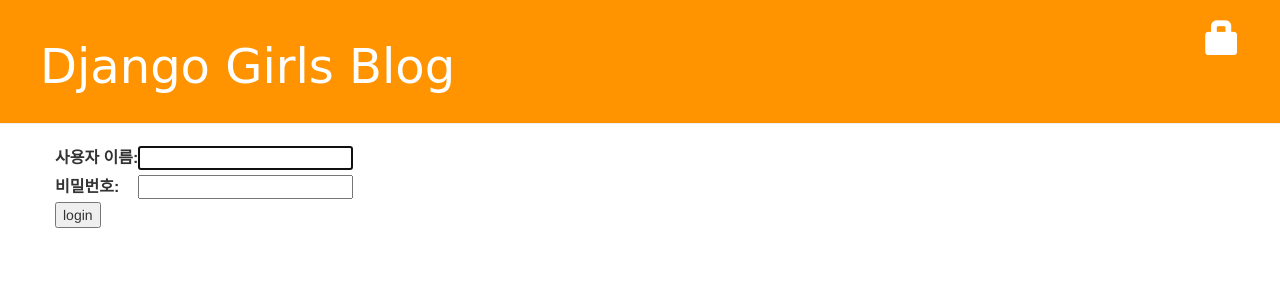
After one commit to Hjcom/Django_girls, a Django app: page /accounts/login/ in a window 1280 px wide. The commit adds this page. Shown: the top 300 px of the page. Run offline with Django 3.2, Linux system fonts and the light colour scheme; some libraries are stand-ins or nearby versions.

Commit message:
Add login, logout

```diff
--- a/app/blog/templates/blog/base.html
+++ b/app/blog/templates/blog/base.html
@@ -28,6 +28,10 @@
                 <!-- 글리프콘 + 적용 -->
                 <a href="{% url 'post_new' %}" class="top-menu"><span class="glyphicon glyphicon-plus"></span></a>
                 <a href="{% url 'post_draft_list' %}" class="top-menu"><span class="glyphicon glyphicon-edit"></span><</a>
+                <p class="top-menu">Hello {{ user.username }} <small>(<a href="{% url 'logout' %}">Log out</a>)</small></p>
+            {% else %}
+            <!-- 로그인 버튼 추가 -->
+                <a href="{% url 'login' %}" class="top-menu"><span class="glyphicon glyphicon-lock"></span></a>
             {% endif %}
             <h1><a href="/">Django Girls Blog</a></h1>
         </div>
--- /dev/null
+++ b/app/blog/templates/registration/login.html
@@ -0,0 +1,31 @@
+<!--로그인 버튼 클릭 시 호출되는 템플릿-->
+{% extends "blog/base.html" %}
+
+
+{% block content %}
+    <!--데이터 에러가 날 경우 나타나는 이벤트-->
+    {% if form.errors %}
+        <p>이름과 비멀번호가 일치하지 않습니다. 다시 시도해주세요.</p>
+    {% endif %}
+
+
+    <form method="post" action="{% url 'login' %}">
+        {% csrf_token %}
+        <table>
+            <tr>
+                <!--레이블 태그 랜더링 / 어떻게 한글 라벨값이 나오는지는 의문-->
+                <td>{{ form.username.label_tag }}</td>
+                <td>{{ form.username }}</td>
+            </tr>
+            <tr>
+                <td>{{ form.password.label_tag }}</td>
+                <td>{{ form.password }}</td>
+            </tr>
+        </table>
+
+        <input type="submit" value="login" />
+
+        <!--next :로그인 성공 후 리디렉션 할 URL-->
+        <input type="hidden" name="next" value="{{ next }}" />
+    </form>
+{% endblock %}
--- a/app/config/settings.py
+++ b/app/config/settings.py
@@ -120,3 +120,6 @@ USE_TZ = True
 
 STATIC_URL = '/static/'
 STATIC_ROOT = os.path.join(BASE_DIR, "static/")
+
+# 로그인 뒤 리디렉션되는 경로
+LOGIN_REDIRECT_URL = '/'
--- a/app/config/urls.py
+++ b/app/config/urls.py
@@ -1,8 +1,27 @@
 from django.contrib import admin
-from django.conf.urls import include, url
+from django.urls import path, include
+
+
+from django.contrib.auth import views
 
 
 urlpatterns = [
-    url(r'^admin/', admin.site.urls),
-    url(r'', include('blog.urls')),
+    path('admin/', admin.site.urls), # 관리자 페이지
+
+    # 기본 로그인 뷰 호출(템플릿명은 registration/login.html이 기본값이므로 생략해도 됨)
+    path('accounts/login/', views.LoginView.as_view(), name='login'),
+
+    # 기본 로그아웃 뷰 호출 / as_views() 사용하면 kwargs 속성은 검사하지 않으므로 naxt_page 속성값을 사용함
+    path('accounts/logout/', views.LogoutView.as_view(next_page='/'), name='logout'),
+
+    # 처음 페이지를 메인페이지를 들어갈때 blog/urls.py의 영향을 받는다.
+    path('', include('blog.urls')),
 ]
+
+
+# 1.x 버전에선
+# path('accounts/login/', views.login, name='login'),
+# path('accounts/logout/', views.logout, name='logout', kwargs={'next_page': '/'}),
+
+# 장고 로그인, 로그아웃 뷰 내용은
+# https://docs.djangoproject.com/en/2.1/topics/auth/default/ 참고할것
```
Also changed, not shown: app/blog/views.py (+7 -1 lines), app/db.sqlite3.
